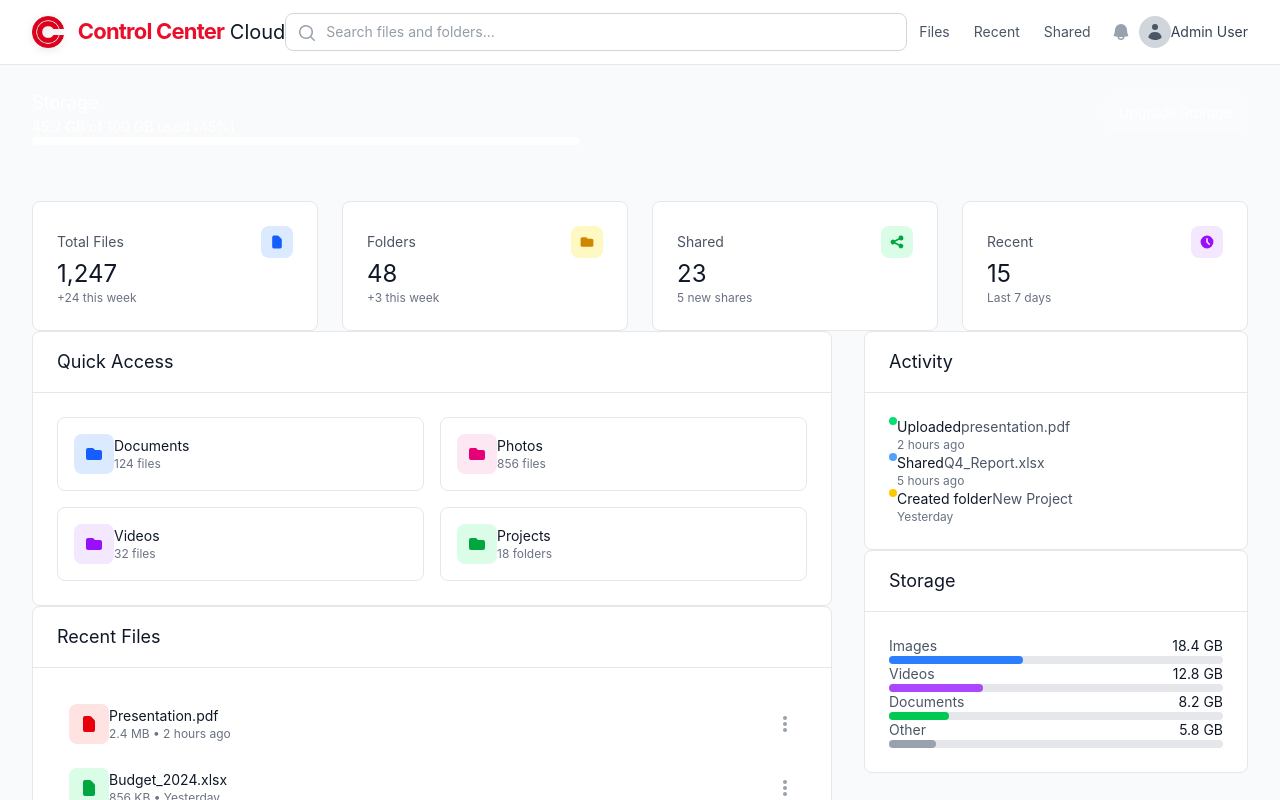
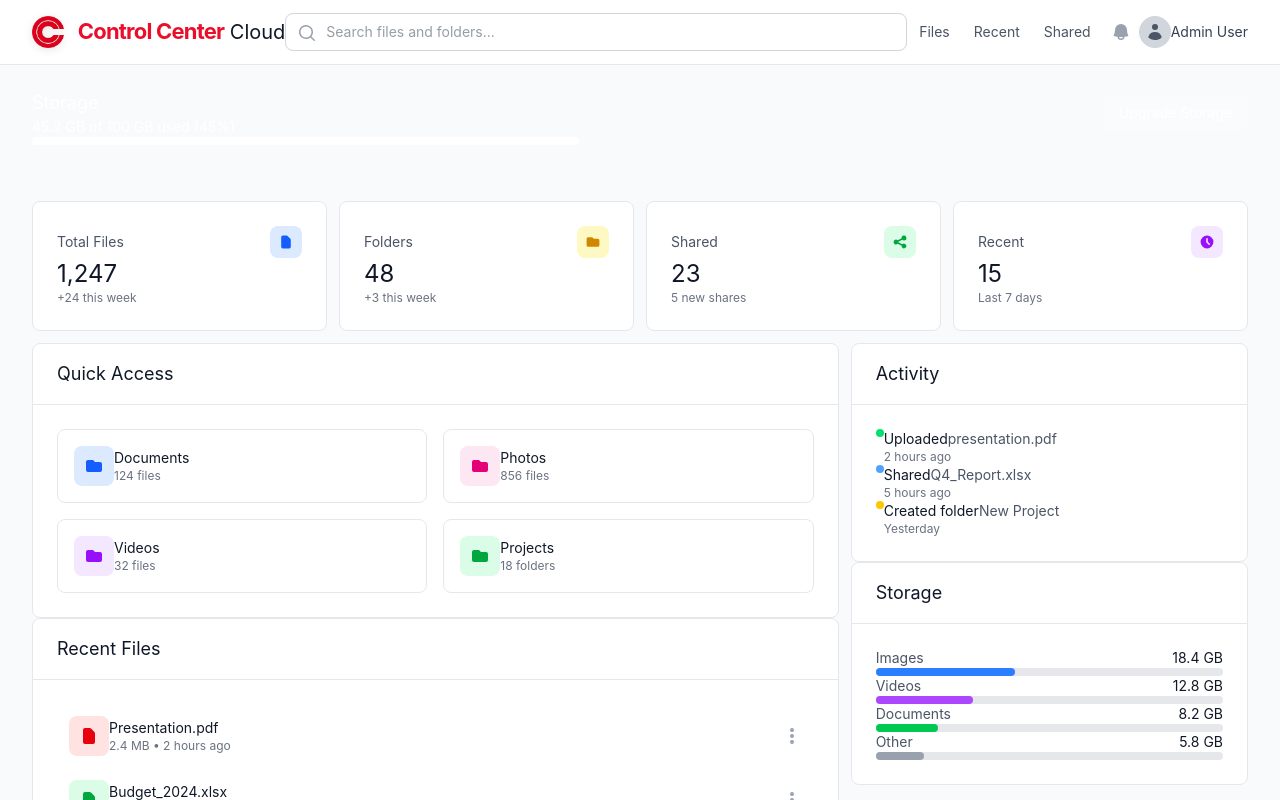
Before and after one commit to alexmen656/control-center-cloud, a Vue app: page / in a window 1280 px wide. Shown: the top 800 px of the page. Built offline with nearby package versions, Linux system fonts and the light colour scheme; the HTML template or start-up script is replaced by a standard one.

Commit message:
feat: Redesign FileManager

```diff
--- a/src/components/FileManager.vue
+++ b/src/components/FileManager.vue
@@ -1,8 +1,7 @@
 <template>
     <div class="min-h-screen bg-gray-50">
-        <!-- Storage Info Banner -->
         <div class="bg-gradient-to-r from-primary-600 to-primary-700 text-white">
-            <div class="max-w-7xl mx-auto px-4 sm:px-6 lg:px-8 py-6">
+            <div class="mx-auto px-4 sm:px-6 lg:px-8 py-6">
                 <div class="flex items-center justify-between">
                     <div>
                         <h3 class="text-lg font-medium mb-1">Storage</h3>
@@ -20,11 +19,8 @@
                 </div>
             </div>
         </div>
-
-        <!-- Main Content -->
-        <div class="max-w-7xl mx-auto px-4 sm:px-6 lg:px-8 py-8">
-            <!-- Quick Stats -->
-            <div class="grid grid-cols-1 md:grid-cols-4 gap-6 mb-8">
+        <div class="mx-auto px-4 sm:px-6 lg:px-8 py-8 flex flex-col gap-3">
+            <div class="grid grid-cols-1 md:grid-cols-4 gap-3 mb-8">
                 <div class="bg-white rounded-lg border border-gray-200 p-6 hover:shadow-md transition-shadow">
                     <div class="flex items-center justify-between mb-2">
                         <span class="text-sm text-gray-600">Total Files</span>
@@ -79,19 +75,14 @@
                     <p class="text-xs text-gray-500 mt-1">Last 7 days</p>
                 </div>
             </div>
-
-            <!-- Files Grid -->
-            <div class="grid grid-cols-1 lg:grid-cols-3 gap-8">
-                <!-- Main Files Area -->
-                <div class="lg:col-span-2 space-y-6">
-                    <!-- Quick Access Folders -->
+            <div class="grid grid-cols-1 lg:grid-cols-3 gap-3">
+                <div class="lg:col-span-2 space-y-6 mb-3">
                     <div class="bg-white rounded-lg border border-gray-200">
                         <div class="px-6 py-4 border-b border-gray-200">
                             <h3 class="text-lg font-medium text-gray-900">Quick Access</h3>
                         </div>
                         <div class="p-6">
                             <div class="grid grid-cols-2 gap-4">
-                                <!-- Documents Folder -->
                                 <div
                                     class="flex items-center p-4 border border-gray-200 rounded-lg hover:border-primary-300 hover:bg-primary-50 cursor-pointer transition-all">
                                     <div class="w-10 h-10 bg-blue-100 rounded-lg flex items-center justify-center mr-3">
@@ -105,7 +96,6 @@
                                         <p class="text-xs text-gray-500">124 files</p>
                                     </div>
                                 </div>
-                                <!-- Photos Folder -->
                                 <div
                                     class="flex items-center p-4 border border-gray-200 rounded-lg hover:border-primary-300 hover:bg-primary-50 cursor-pointer transition-all">
                                     <div class="w-10 h-10 bg-pink-100 rounded-lg flex items-center justify-center mr-3">
@@ -119,7 +109,6 @@
                                         <p class="text-xs text-gray-500">856 files</p>
                                     </div>
                                 </div>
-                                <!-- Videos Folder -->
                                 <div
                                     class="flex items-center p-4 border border-gray-200 rounded-lg hover:border-primary-300 hover:bg-primary-50 cursor-pointer transition-all">
                                     <div
@@ -134,7 +123,6 @@
                                         <p class="text-xs text-gray-500">32 files</p>
                                     </div>
                                 </div>
-                                <!-- Projects Folder -->
                                 <div
                                     class="flex items-center p-4 border border-gray-200 rounded-lg hover:border-primary-300 hover:bg-primary-50 cursor-pointer transition-all">
                                     <div
@@ -152,14 +140,11 @@
                             </div>
                         </div>
                     </div>
-
-                    <!-- Recent Files -->
                     <div class="bg-white rounded-lg border border-gray-200">
                         <div class="px-6 py-4 border-b border-gray-200">
                             <h3 class="text-lg font-medium text-gray-900">Recent Files</h3>
                         </div>
                         <div class="p-6 space-y-2">
-                            <!-- File Item -->
                             <div
                                 class="flex items-center p-3 hover:bg-gray-50 rounded-lg cursor-pointer transition-colors">
                                 <div class="w-10 h-10 bg-red-100 rounded-lg flex items-center justify-center mr-3">
@@ -180,7 +165,6 @@
                                     </svg>
                                 </button>
                             </div>
-                            <!-- File Item -->
                             <div
                                 class="flex items-center p-3 hover:bg-gray-50 rounded-lg cursor-pointer transition-colors">
                                 <div class="w-10 h-10 bg-green-100 rounded-lg flex items-center justify-center mr-3">
@@ -201,7 +185,6 @@
                                     </svg>
                                 </button>
                             </div>
-                            <!-- File Item -->
                             <div
                                 class="flex items-center p-3 hover:bg-gray-50 rounded-lg cursor-pointer transition-colors">
                                 <div class="w-10 h-10 bg-purple-100 rounded-lg flex items-center justify-center mr-3">
@@ -225,10 +208,7 @@
                         </div>
                     </div>
                 </div>
-
-                <!-- Sidebar -->
                 <div class="space-y-6">
-                    <!-- Recent Activity -->
                     <div class="bg-white rounded-lg border border-gray-200">
                         <div class="px-6 py-4 border-b border-gray-200">
                             <h3 class="text-lg font-medium text-gray-900">Activity</h3>
@@ -266,8 +246,6 @@
                             </div>
                         </div>
                     </div>
-
-                    <!-- Storage by Type -->
                     <div class="bg-white rounded-lg border border-gray-200">
                         <div class="px-6 py-4 border-b border-gray-200">
                             <h3 class="text-lg font-medium text-gray-900">Storage</h3>
```
